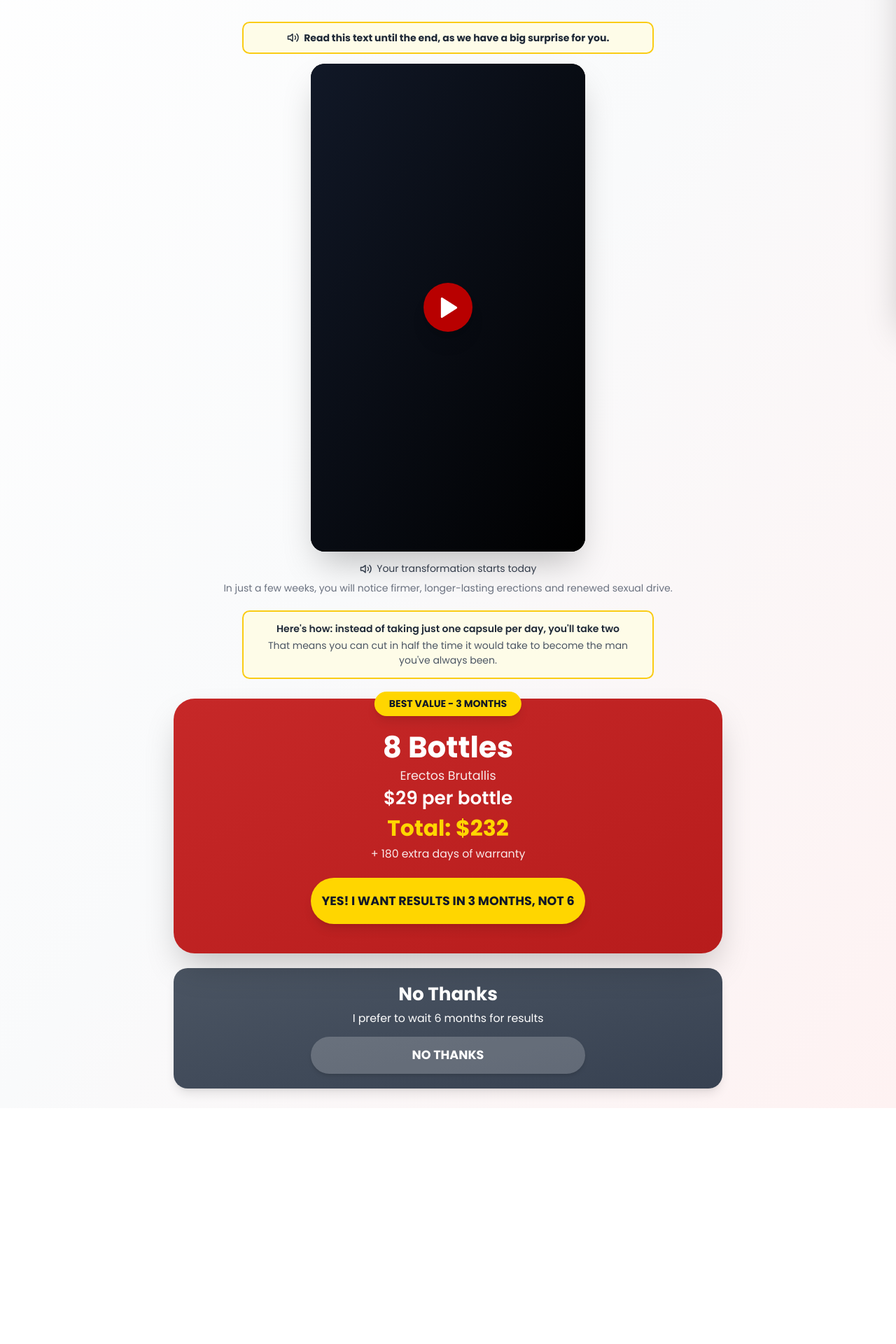
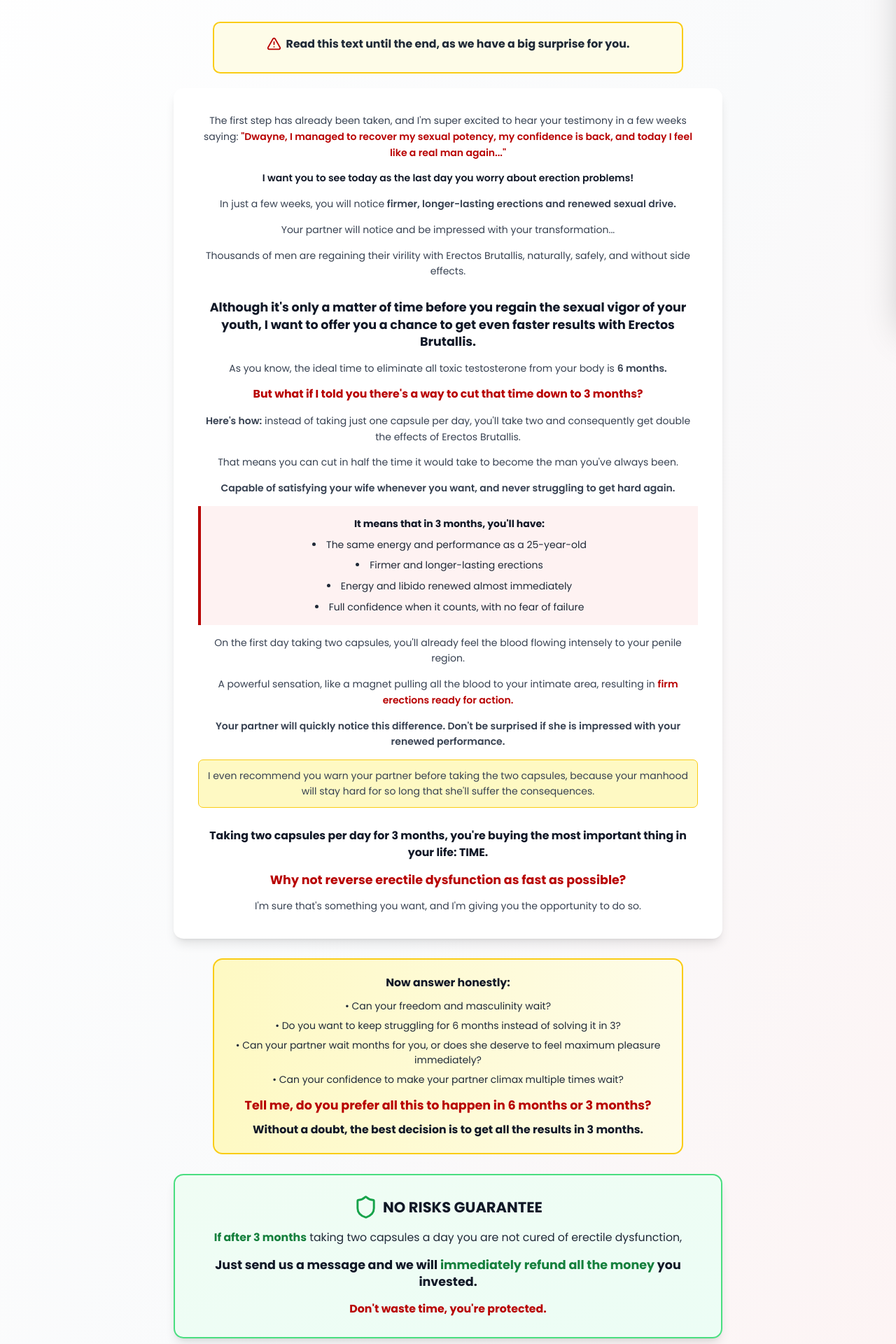
Before and after one commit to maneldomel/iuri, a React (Vite) app: page /up1bt in a window 1280 px wide. Shown: the part 340-2260 px from the top of the page at 70% size. Before the commit the page ends 1923 px from the top, so only its background shows below. Built offline with nearby package versions, Linux system fonts and the light colour scheme.

Commit message:
Updated Upsell.tsx

```diff
--- a/src/pages/Upsell.tsx
+++ b/src/pages/Upsell.tsx
@@ -1,4 +1,4 @@
-import { Play, Volume2, AlertTriangle, CheckCircle, Truck, Shield, Star } from 'lucide-react';
+import { AlertTriangle, CheckCircle, Truck, Shield, Star } from 'lucide-react';
 import { useLocation } from 'react-router-dom';
 import { useState, useEffect, useRef } from 'react';
 
@@ -33,39 +33,103 @@
           Hello, Dwayne, here again! First of all, <span className="font-semibold text-gray-800">congratulations on purchasing <span className="text-[#B80000]">Erectos Brutallis!</span></span> Know that you have made one of the most important decisions of your life...
         </p>
 
-        <div className="bg-yellow-50 border-2 border-yellow-400 rounded-xl p-3 mb-4 max-w-2xl mx-auto">
-          <div className="flex items-center justify-center gap-2 text-gray-800">
-            <Volume2 className="w-4 h-4 md:w-5 md:h-5 flex-shrink-0" />
-            <p className="text-xs sm:text-sm md:text-base font-bold">
+        <div className="bg-yellow-50 border-2 border-yellow-400 rounded-xl p-4 md:p-5 mb-6 max-w-3xl mx-auto">
+          <div className="flex items-center justify-center gap-2 text-gray-800 mb-3">
+            <AlertTriangle className="w-5 h-5 md:w-6 md:h-6 flex-shrink-0 text-[#B80000]" />
+            <p className="text-sm sm:text-base md:text-lg font-bold">
               Read this text until the end, as we have a big surprise for you.
             </p>
           </div>
         </div>
 
-        <div className="relative w-full max-w-sm md:max-w-md mx-auto bg-black rounded-[20px] overflow-hidden shadow-2xl aspect-[9/16] mb-4">
-          <div className="absolute inset-0 flex items-center justify-center bg-gradient-to-br from-gray-900 to-black">
-            <button className="w-16 h-16 md:w-20 md:h-20 bg-[#B80000] rounded-full flex items-center justify-center hover:bg-[#900000] transition-all hover:scale-110 shadow-xl">
-              <Play className="w-8 h-8 md:w-10 md:h-10 text-white ml-1" fill="white" />
-            </button>
+        <div className="max-w-4xl mx-auto bg-white rounded-2xl shadow-lg p-6 md:p-10 mb-6 md:mb-8">
+          <div className="prose prose-sm md:prose-base max-w-none text-gray-700 leading-relaxed space-y-4">
+            <p>The first step has already been taken, and I'm super excited to hear your testimony in a few weeks saying: <span className="font-semibold text-[#B80000]">"Dwayne, I managed to recover my sexual potency, my confidence is back, and today I feel like a real man again..."</span></p>
+
+            <p className="font-semibold text-gray-900">I want you to see today as the last day you worry about erection problems!</p>
+
+            <p>In just a few weeks, you will notice <span className="font-semibold">firmer, longer-lasting erections and renewed sexual drive.</span></p>
+
+            <p>Your partner will notice and be impressed with your transformation...</p>
+
+            <p>Thousands of men are regaining their virility with Erectos Brutallis, naturally, safely, and without side effects.</p>
+
+            <p className="text-lg md:text-xl font-bold text-gray-900 pt-4">Although it's only a matter of time before you regain the sexual vigor of your youth, I want to offer you a chance to get even faster results with Erectos Brutallis.</p>
+
+            <p>As you know, the ideal time to eliminate all toxic testosterone from your body is <span className="font-semibold">6 months.</span></p>
+
+            <p className="text-lg font-bold text-[#B80000]">But what if I told you there's a way to cut that time down to 3 months?</p>
+
+            <p><span className="font-semibold">Here's how:</span> instead of taking just one capsule per day, you'll take two and consequently get double the effects of Erectos Brutallis.</p>
+
+            <p>That means you can cut in half the time it would take to become the man you've always been.</p>
+
+            <p className="font-semibold">Capable of satisfying your wife whenever you want, and never struggling to get hard again.</p>
+
+            <div className="bg-red-50 border-l-4 border-[#B80000] p-4 my-6">
+              <p className="font-bold text-gray-900 mb-2">It means that in 3 months, you'll have:</p>
+              <ul className="list-disc list-inside space-y-2 text-gray-800">
+                <li>The same energy and performance as a 25-year-old</li>
+                <li>Firmer and longer-lasting erections</li>
+                <li>Energy and libido renewed almost immediately</li>
+                <li>Full confidence when it counts, with no fear of failure</li>
+              </ul>
+            </div>
+
+            <p>On the first day taking two capsules, you'll already feel the blood flowing intensely to your penile region.</p>
+
+            <p>A powerful sensation, like a magnet pulling all the blood to your intimate area, resulting in <span className="font-semibold text-[#B80000]">firm erections ready for action.</span></p>
+
+            <p className="font-semibold">Your partner will quickly notice this difference. Don't be surprised if she is impressed with your renewed performance.</p>
+
+            <p className="bg-yellow-100 border border-yellow-400 p-3 rounded-lg">I even recommend you warn your partner before taking the two capsules, because your manhood will stay hard for so long that she'll suffer the consequences.</p>
+
+            <p className="text-lg font-bold text-gray-900 pt-4">Taking two capsules per day for 3 months, you're buying the most important thing in your life: TIME.</p>
+
+            <p className="text-xl font-bold text-[#B80000]">Why not reverse erectile dysfunction as fast as possible?</p>
+
+            <p>I'm sure that's something you want, and I'm giving you the opportunity to do so.</p>
           </div>
         </div>
 
-        <div className="flex items-center justify-center gap-2 text-gray-700 mb-2">
-          <Volume2 className="w-4 h-4 md:w-5 md:h-5" />
-          <p className="text-xs sm:text-sm md:text-base font-medium">
-            Your transformation starts today
+        <div className="bg-gradient-to-r from-yellow-100 to-yellow-50 border-2 border-yellow-400 rounded-2xl p-5 md:p-6 mb-6 md:mb-8 max-w-3xl mx-auto">
+          <div className="text-center">
+            <p className="text-base md:text-lg font-bold text-gray-900 mb-3">Now answer honestly:</p>
+            <div className="space-y-2 text-sm md:text-base text-gray-800">
+              <p>• Can your freedom and masculinity wait?</p>
+              <p>• Do you want to keep struggling for 6 months instead of solving it in 3?</p>
+              <p>• Can your partner wait months for you, or does she deserve to feel maximum pleasure immediately?</p>
+              <p>• Can your confidence to make your partner climax multiple times wait?</p>
+            </div>
+            <p className="text-lg md:text-xl font-bold text-[#B80000] mt-4">Tell me, do you prefer all this to happen in 6 months or 3 months?</p>
+            <p className="text-base md:text-lg font-bold text-gray-900 mt-3">Without a doubt, the best decision is to get all the results in 3 months.</p>
+          </div>
+        </div>
+
+        <div className="max-w-4xl mx-auto bg-gradient-to-br from-green-50 to-emerald-50 border-2 border-green-400 rounded-2xl p-6 md:p-8 mb-6 md:mb-8 shadow-lg">
+          <div className="text-center">
+            <div className="flex items-center justify-center gap-2 mb-4">
+              <Shield className="w-8 h-8 md:w-10 md:h-10 text-green-600" />
+              <h3 className="text-xl md:text-2xl font-bold text-gray-900">NO RISKS GUARANTEE</h3>
+            </div>
+            <p className="text-base md:text-lg text-gray-800 mb-4">
+              <span className="font-bold text-green-700">If after 3 months</span> taking two capsules a day you are not cured of erectile dysfunction,
+            </p>
+            <p className="text-lg md:text-xl font-bold text-gray-900 mb-4">
+              Just send us a message and we will <span className="text-green-700">immediately refund all the money</span> you invested.
+            </p>
+            <p className="text-base md:text-lg font-bold text-[#B80000]">
+              Don't waste time, you're protected.
+            </p>
+          </div>
+        </div>
+
+        <div className="text-center mb-6 md:mb-8">
+          <p className="text-xl md:text-2xl font-bold text-gray-900 mb-2">
+            Click the button below and choose your kit.
           </p>
-        </div>
-        <p className="text-xs sm:text-sm md:text-base text-gray-500 mb-6 px-4">
-          In just a few weeks, you will notice firmer, longer-lasting erections and renewed sexual drive.
-        </p>
-
-        <div className="bg-yellow-50 border-2 border-yellow-400 rounded-xl p-3 md:p-4 mb-6 md:mb-8 max-w-2xl mx-auto">
-          <p className="text-xs sm:text-sm md:text-base font-semibold text-gray-800">
-            Here's how: instead of taking just one capsule per day, you'll take two
-          </p>
-          <p className="text-xs sm:text-sm md:text-base text-gray-600 mt-1">
-            That means you can cut in half the time it would take to become the man you've always been.
+          <p className="text-base md:text-lg text-gray-600">
+            Remember, you won't have another chance like this.
           </p>
         </div>
 
```
